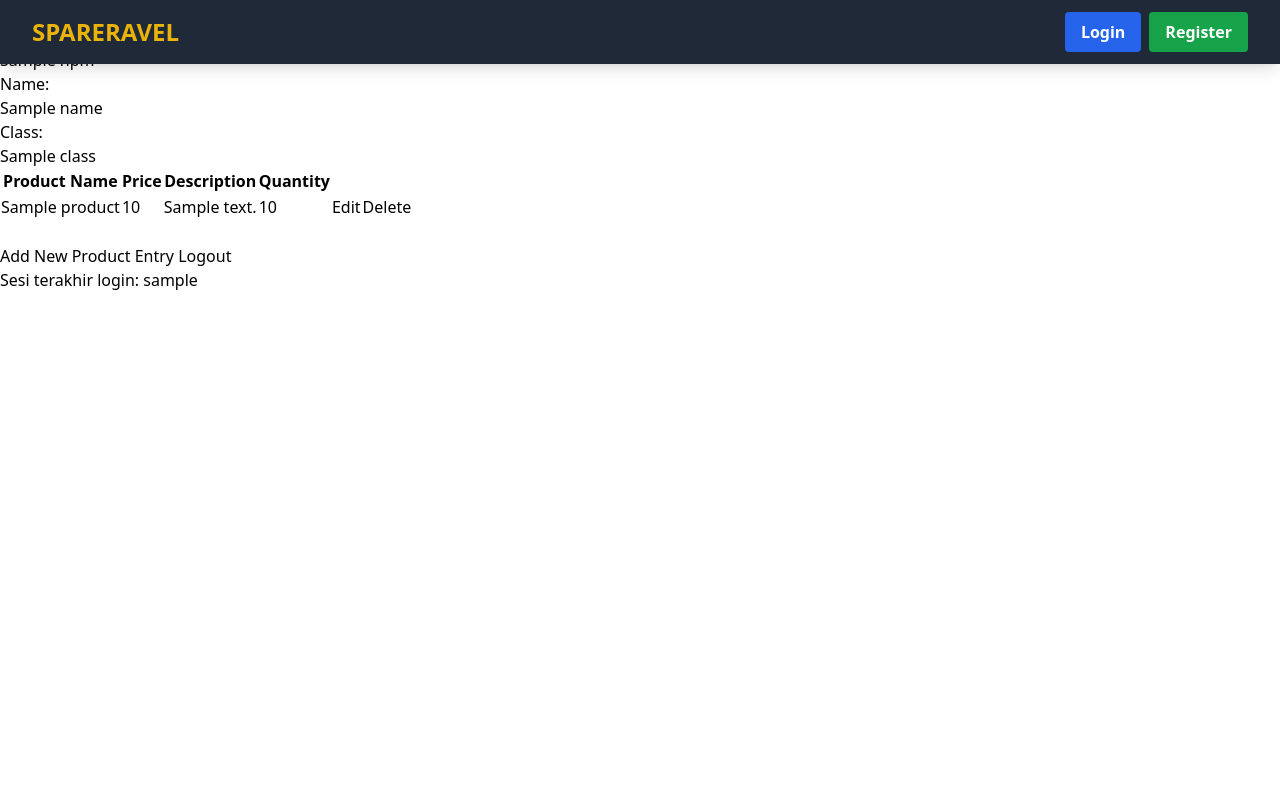
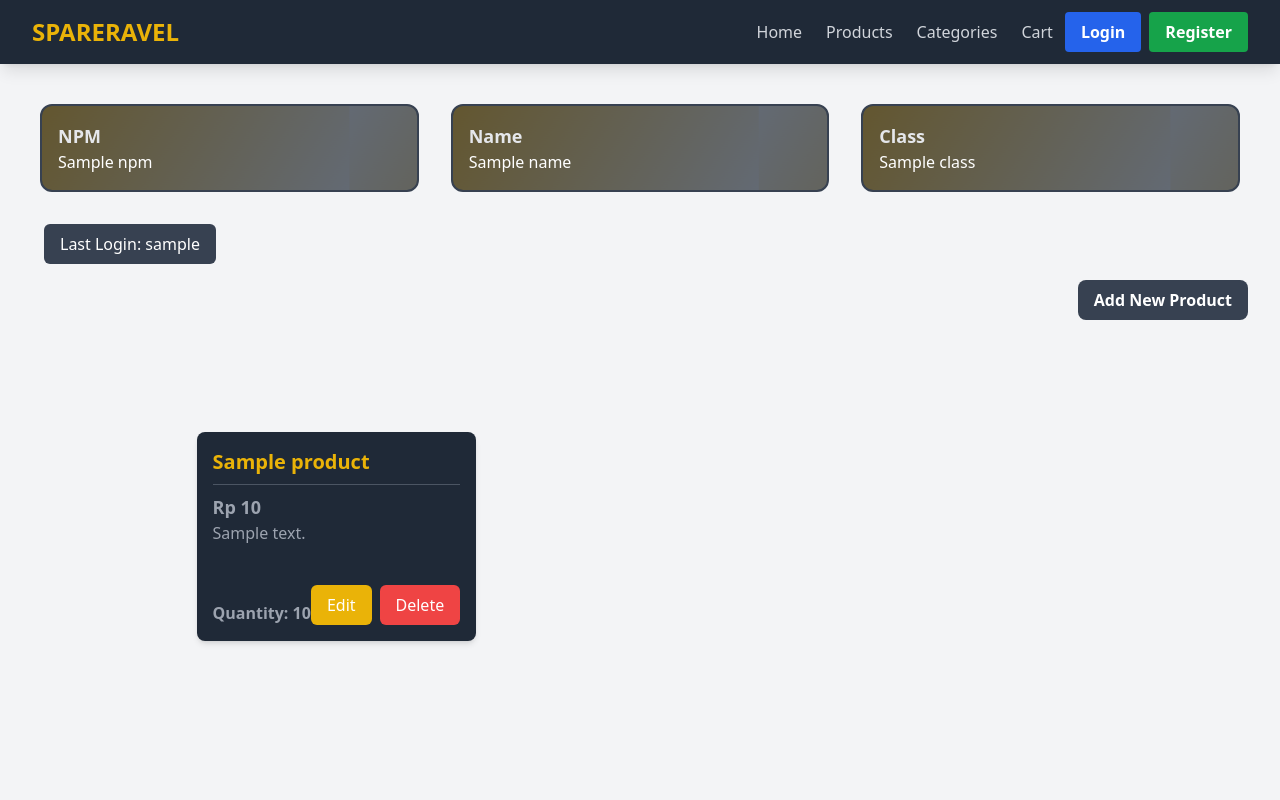
Before and after one commit to nraykhn/SPARERAVEL, a Django app: template main/templates/main.html in a window 1280 px wide. Run offline with Django 5.2, Linux system fonts and the light colour scheme; tables that the repository leaves empty hold one stand-in row (values such as "Sample post"); the template is opened without the code that fills it: values that come from a table or form of the project are taken from there, most other values are stand-ins (such as "Sample title", 1, 10 or a date in 2020); some libraries are stand-ins or nearby versions.

Commit message:
Menyelesaikan tugas 5

```diff
--- /dev/null
+++ b/main/templates/card_info.html
@@ -0,0 +1,6 @@
+<div class="bg-gray-800 rounded-xl overflow-hidden border-2 border-gray-700">
+    <div class="p-4 animate-shine">
+        <h5 class="text-lg font-semibold text-gray-200">{{ title }}</h5>
+        <p class="text-white">{{ value }}</p>
+    </div>
+</div>
--- /dev/null
+++ b/main/templates/card_product.html
@@ -0,0 +1,19 @@
+<div class="bg-gray-800 shadow-md rounded-lg p-4 mb-6 transition-transform transform hover:scale-105 h-full flex flex-col">
+    <h3 class="text-xl font-bold text-yellow-500">{{ product_entry.name }}</h3>
+    <hr class="my-2 border-gray-600">
+    <p class="text-gray-400 text-lg font-semibold">Rp {{ product_entry.price }}</p>
+    <p class="text-gray-400 flex-grow">{{ product_entry.description }}</p>
+
+    <!-- Wrap the quantity and buttons in a flex container -->
+    <div class="flex justify-between items-end mt-4">
+        <p class="text-gray-400 font-bold">Quantity: {{ product_entry.quantity }}</p>
+        <div class="flex space-x-2">
+            <a href="{% url 'main:edit_product' product_entry.id %}" class="bg-yellow-500 hover:bg-yellow-600 text-white rounded-md py-2 px-4 transition duration-300">
+                Edit
+            </a>
+            <a href="{% url 'main:delete_product' product_entry.id %}" class="bg-red-500 hover:bg-red-600 text-white rounded-md py-2 px-4 transition duration-300">
+                Delete
+            </a>
+        </div>
+    </div>
+</div>
--- a/main/templates/main.html
+++ b/main/templates/main.html
@@ -1,63 +1,44 @@
 {% extends 'base.html' %}
+{% load static %}
+
+{% block meta %}
+<title>Product List SPARERAVEL</title>
+{% endblock meta %}
+
 {% block content %}
 {% include 'navbar.html' %}
+<div class="overflow-x-hidden px-4 md:px-8 pb-8 pt-24 min-h-screen bg-gray-100 flex flex-col">
+    <div class="p-2 mb-6 relative">
+        <div class="relative grid grid-cols-1 z-30 md:grid-cols-3 gap-8">
+            {% include "card_info.html" with title='NPM' value=npm %}
+            {% include "card_info.html" with title='Name' value=name %}
+            {% include "card_info.html" with title='Class' value=class %}
+        </div>
+    </div>
 
-<h1>{{nama_app}}</h1>
+    <div class="px-3 mb-4">
+        <div class="flex rounded-md items-center bg-gray-700 py-2 px-4 w-fit">
+            <h1 class="text-white text-center">Last Login: {{ last_login }}</h1>
+        </div>
+    </div>
 
-<h5>NPM: </h5>
-<p>{{ npm }}<p>
+    <div class="flex justify-end mb-6">
+        <a href="{% url 'main:create_product_entry' %}" class="bg-gray-700 hover:bg-gray-800 text-white font-bold py-2 px-4 rounded-lg transition duration-300 ease-in-out transform hover:-translate-y-1 hover:scale-105">
+            Add New Product
+        </a>
+    </div>
 
-<h5>Name:</h5>
-<p>{{ name }}</p>
-
-<h5>Class:</h5>
-<p>{{ class }}</p>
-
-{% if not product_entries %}
-<p>Belum ada data product pada SPARERAVEL.</p>
-{% else %}
-<table>
-  <tr>
-    <th>Product Name</th>
-    <th>Price</th>
-    <th>Description</th>
-    <th>Quantity</th>
-  </tr>
-
-  {% comment %} Berikut cara memperlihatkan data mood di bawah baris ini
-  {% endcomment %}
-  {% for product_entry in product_entries %}
-  <tr>
-    <td>{{product_entry.name}}</td>
-    <td>{{product_entry.price}}</td>
-    <td>{{product_entry.description}}</td>
-    <td>{{product_entry.quantity}}</td>
-    <td>
-      <a href="{% url 'main:edit_product' product_entry.pk %}">
-          <button>
-              Edit
-          </button>
-      </a>
-    </td>
-    <td>
-      <a href="{% url 'main:delete_product' product_entry.pk %}">
-        <button>
-            Delete
-        </button>
-      </a>
-    </td>
-  </tr>
-  {% endfor %}
-</table>
-{% endif %}
-
-<br />
-
-<a href="{% url 'main:create_product_entry' %}">
-  <button>Add New Product Entry</button>
-</a>
-<a href="{% url 'main:logout' %}">
-  <button>Logout</button>
-</a>
-<h5>Sesi terakhir login: {{ last_login }}</h5>
+    <div class="flex flex-col items-center justify-center min-h-[24rem] p-6">
+        {% if not product_entries %}
+            <img src="{% static 'image/sedih-banget.png' %}" alt="Sad face" class="w-32 h-32 mb-4"/>
+            <p class="text-center text-gray-600 mt-4">Belum ada produk yang terdaftar.</p>
+        {% else %}
+            <div class="grid grid-cols-1 sm:grid-cols-2 lg:grid-cols-3 gap-6">
+                {% for product_entry in product_entries %}
+                    {% include 'card_product.html' with product_entry=product_entry %}
+                {% endfor %}
+            </div>
+        {% endif %}
+    </div>
+</div>
 {% endblock content %}
--- a/static/css/global.css
+++ b/static/css/global.css
@@ -17,6 +17,7 @@ form select:focus {
     outline: none;
     border-color: #ffb703; /* Bright yellow inspired by caution or warning signs in automotive */
     box-shadow: 0 0 0 3px rgba(255, 183, 3, 0.6); /* Yellow glow for emphasis */
+    background-color: #2d3748;
 }
 
 /* Shine animation for buttons or interactive elements */
--- a/templates/navbar.html
+++ b/templates/navbar.html
@@ -2,9 +2,13 @@
     <div class="max-w-7xl mx-auto px-4 sm:px-6 lg:px-8">
         <div class="flex items-center justify-between h-16">
             <div class="flex items-center">
-                <h1 class="text-2xl font-bold text-center text-yellow-500">SPARERAVEL</h1>
+                <a href="{% url 'main:show_main' %}" class="text-2xl font-bold text-yellow-500">SPARERAVEL</a>
             </div>
             <div class="hidden md:flex items-center">
+                <a href="{% url 'main:show_main' %}" class="block text-gray-300 hover:text-white px-3 py-2 rounded-md text-base font-medium">Home</a>
+                <a href="#" class="text-gray-300 hover:text-white px-3 py-2 rounded-md text-base font-medium">Products</a>
+                <a href="#" class="text-gray-300 hover:text-white px-3 py-2 rounded-md text-base font-medium">Categories</a>
+                <a href="#" class="text-gray-300 hover:text-white px-3 py-2 rounded-md text-base font-medium">Cart</a>
                 {% if user.is_authenticated %}
                     <span class="text-gray-300 mr-4">Hello, {{ user.username }}</span>
                     <a href="{% url 'main:logout' %}" class="text-center bg-red-600 hover:bg-red-700 text-white font-bold py-2 px-4 rounded transition duration-300">
@@ -28,9 +32,14 @@
             </div>
         </div>
     </div>
+
     <!-- Mobile menu -->
     <div class="mobile-menu hidden md:hidden px-4 w-full">
         <div class="pt-2 pb-3 space-y-1 mx-auto">
+        <a href="{% url 'main:show_main' %}" class="block text-gray-300 hover:text-white px-3 py-2 rounded-md text-base font-medium">Home</a>
+        <a href="#" class="block text-gray-300 hover:text-white px-3 py-2 rounded-md text-base font-medium">Products</a>
+        <a href="#" class="block text-gray-300 hover:text-white px-3 py-2 rounded-md text-base font-medium">Categories</a>
+        <a href="#" class="block text-gray-300 hover:text-white px-3 py-2 rounded-md text-base font-medium">Cart</a>
             {% if user.is_authenticated %}
                 <span class="block text-gray-300 px-3 py-2">Hello, {{ user.username }}</span>
                 <a href="{% url 'main:logout' %}" class="block text-center bg-red-600 hover:bg-red-700 text-white font-bold py-2 px-4 rounded transition duration-300">
```
Also changed, not shown: main/templates/create_product_entry.html (+37 -13 lines), main/templates/edit_product.html (+35 -16 lines), main/templates/login.html (+7 -3 lines), README.md, static/image/sedih-banget.png (added).
